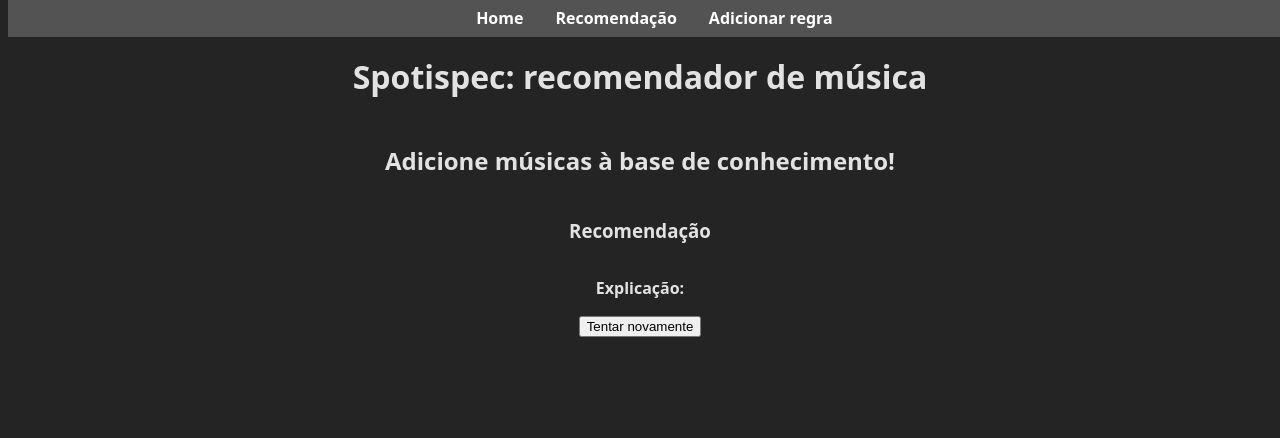
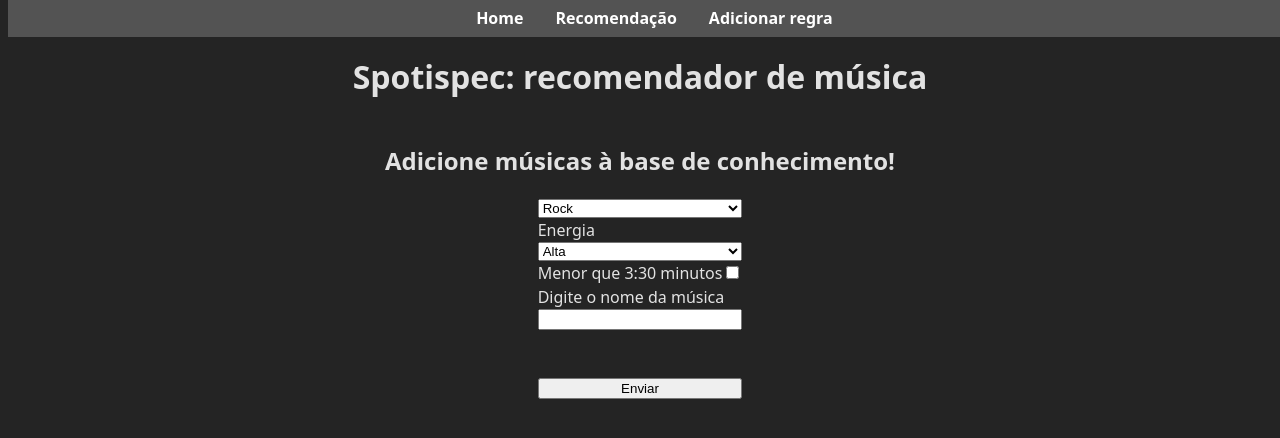
Before and after one commit to Versionaryy/front-spotispec, a React (Vite) app: page /knowledge-base in a window 1280 px wide. Shown: the top 438 px of the page. Built offline with nearby package versions, Linux system fonts and the light colour scheme.

Commit message:
fix: erro minificado

```diff
--- a/src/pages/KnowledgeBasePage.jsx
+++ b/src/pages/KnowledgeBasePage.jsx
@@ -4,7 +4,7 @@ import Navbar from "../components/navbar";
 function KnowledgeBasePage() {
     const [isLoading, setIsLoading] = useState(false);
     const [song, setSong] = useState(null)
-    const [explicacao, setExplicacao] = useState('')
+    const [explicacao, setExplicacao] = useState()
 
     const postRecommendation = async (formData) => {
         try {
@@ -56,7 +56,7 @@ function KnowledgeBasePage() {
             <div style={{display: 'flex', alignItems: 'center', justifyContent: 'center', height: 200}}>
                 <Spin size="large" />
             </div>
-        ) : (!isLoading && song == '') ? (
+        ) : (!isLoading && song == null) ? (
             <form onSubmit={(e) => { e.preventDefault(); const fd = new FormData(e.target); postRecommendation(fd); }} style={{display: 'flex', flexDirection: 'column'}}>
             <select name="genero" id="genero">
                 <option value="Rock">Rock</option>
--- a/src/pages/Recommend.jsx
+++ b/src/pages/Recommend.jsx
@@ -33,25 +33,13 @@ function RecommendPage() {
             }
 
             const data = await response.json()
-            console.log('Resposta completa da API:', data)
-            console.log('Tipo de data:', typeof data, 'É array?', Array.isArray(data))
-
-            // Se a resposta é um array, pega o primeiro elemento
-            let musicData = Array.isArray(data) ? data[0] : data.musica
-
-            console.log('Dados da música após extração:', musicData)
-            console.log('Tipo de musicData:', typeof musicData)
-
-            if (musicData && typeof musicData === 'object') {
-                console.log('Validação OK, setando song e explicacao')
-                setSong(musicData)
-                setExplicacao(musicData.explicacao || '')
+            if (data.musica && typeof data.musica === 'object') {
+                setSong(data.musica)
+                setExplicacao(data.explicacao || '')
             } else {
-                console.warn('Validação falhou:', { musicData, tipo: typeof musicData })
-                setErro('Resposta inválida do servidor: dados da música não são um objeto')
-                throw new Error('Resposta inválida do servidor: dados da música não são um objeto')
+                setErro('Resposta inválida do servidor: musica não é um objeto')
+                throw new Error('Resposta inválida do servidor: musica não é um objeto')
             }
-
 
         }
         catch(e) {
@@ -72,12 +60,6 @@ function RecommendPage() {
         {isLoading ? (
             <div style={{display: 'flex', alignItems: 'center', justifyContent: 'center', height: 200}}>
                 <Spin size="large" />
-            </div>
-        ) : erro ? (
-            <div style={{color: 'red', textAlign: 'center', maxWidth: 600}}>
-                <h3>Erro ao buscar recomendação</h3>
-                <p>{typeof erro === 'string' ? erro : erro?.message || 'Erro desconhecido'}</p>
-                <button onClick={() => { setSong(null); setExplicacao(''); setErro(''); }}>Tentar novamente</button>
             </div>
         ) : (!isLoading && song == null) ? (
             <form onSubmit={(e) => { e.preventDefault(); const fd = new FormData(e.target); postRecommendation(fd); }} style={{display: 'flex', flexDirection: 'column'}}>
```
